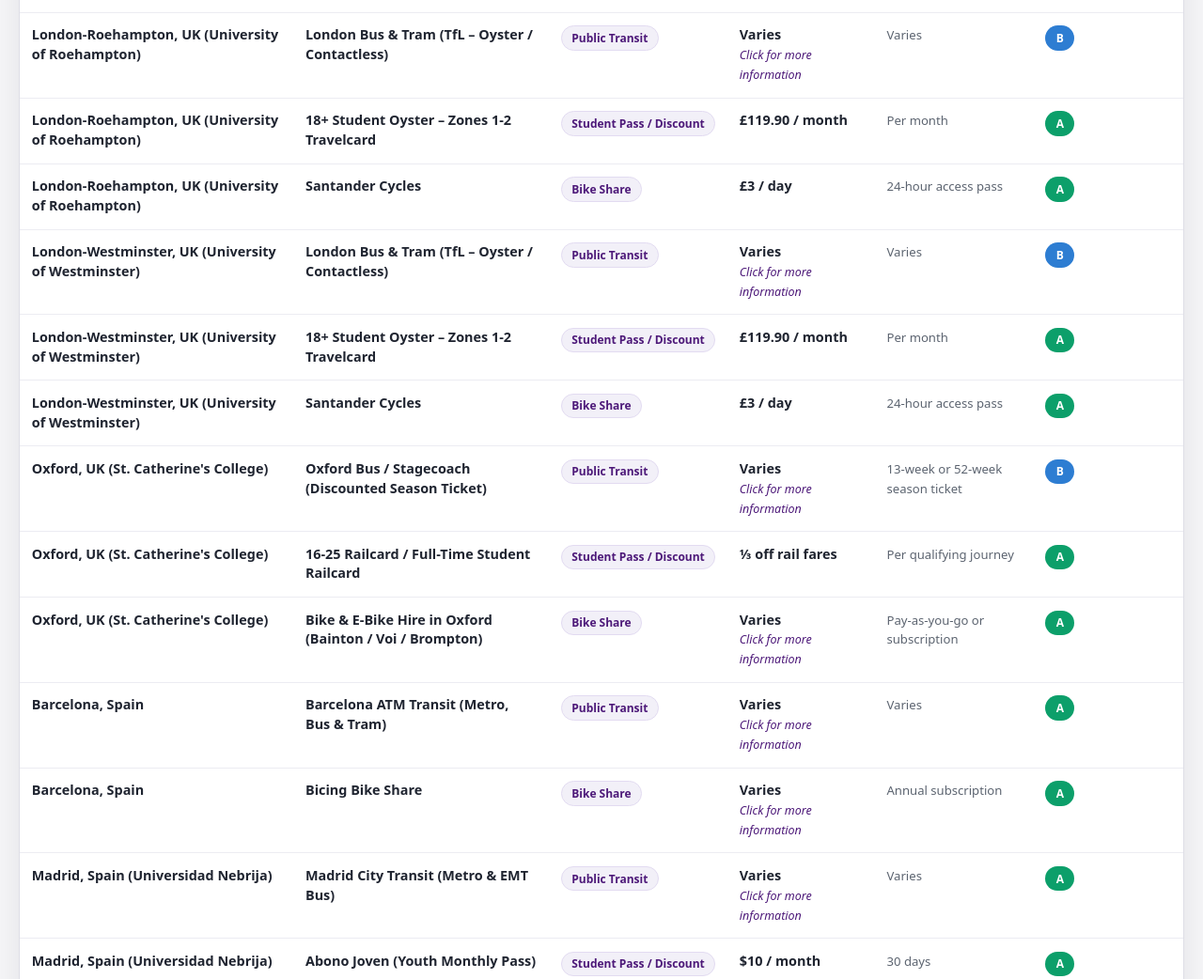
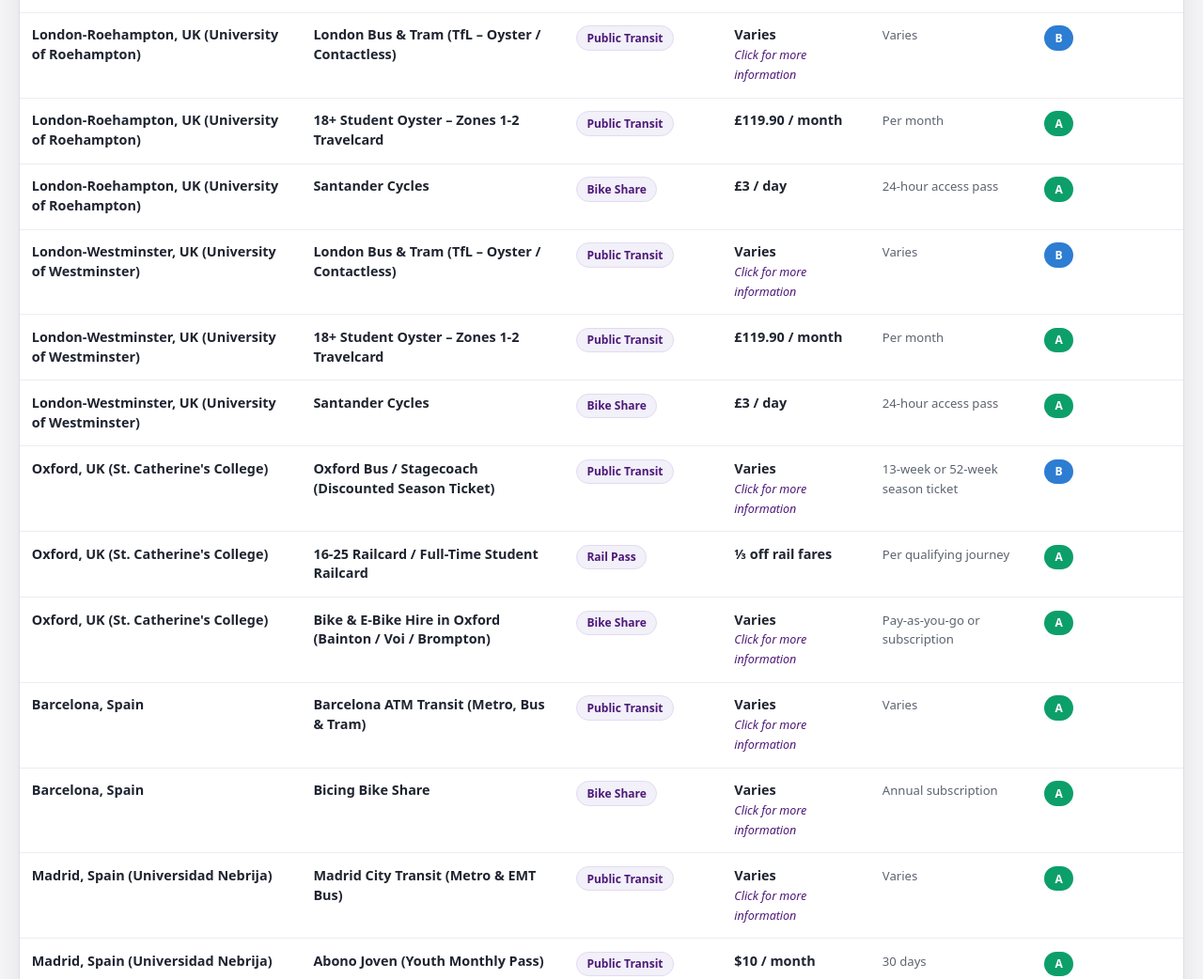
Before and after one commit to leahburcham/tcu-abroad-sustainability, a plain HTML site: page index.html in a window 1280 px wide. Shown: the part 2063-3105 px from the top of the page at 94% size. Drawn offline with Linux system fonts and the light colour scheme.

Commit message:
refactor: remove Student Pass / Discount category, remap all entries
All 6 entries previously tagged 'Student Pass / Discount' now carry the
transport-type category that actually describes them:

  Prague PID Student Subscription Pass      → Public Transit
  London-Roehampton 18+ Student Oyster      → Public Transit
  London-Westminster 18+ Student Oyster     → Public Transit
  Oxford 16-25 / Full-Time Student Railcard → Rail Pass
  Madrid Abono Joven                        → Public Transit
  Sydney Concession Opal Card               → Public Transit

'Student Pass / Discount' removed from:
  - Transportation type filter <select>
  - GRADE_RULES reference map

Madrid city transit how_to_access text updated: removed stale reference
to 'Student Pass entry below', now points to Abono Joven row by name.

```diff
--- a/index.html
+++ b/index.html
@@ -330,7 +330,6 @@
           <option value="Public Transit">Public Transit</option>
           <option value="Bike Share">Bike Share</option>
           <option value="Airport Transport">Airport Transport</option>
-          <option value="Student Pass / Discount">Student Pass / Discount</option>
           <option value="Rail Pass">Rail Pass</option>
         </select>
       </div>
@@ -681,7 +680,7 @@
     },
     {
       location: "Prague, Czech Republic (Charles University)",
-      display_type: "Student Pass / Discount",
+      display_type: "Public Transit",
       option_name: "Prague PID Student Subscription Pass",
       cost_display: "Varies",
       cost_basis: "Varies",
@@ -784,7 +783,7 @@
     },
     {
       location: "London-Roehampton, UK (University of Roehampton)",
-      display_type: "Student Pass / Discount",
+      display_type: "Public Transit",
       option_name: "18+ Student Oyster – Zones 1-2 Travelcard",
       cost_display: "£119.90 / month",
       cost_basis: "Per month",
@@ -837,7 +836,7 @@
     },
     {
       location: "London-Westminster, UK (University of Westminster)",
-      display_type: "Student Pass / Discount",
+      display_type: "Public Transit",
       option_name: "18+ Student Oyster – Zones 1-2 Travelcard",
       cost_display: "£119.90 / month",
       cost_basis: "Per month",
@@ -885,7 +884,7 @@
     },
     {
       location: "Oxford, UK (St. Catherine's College)",
-      display_type: "Student Pass / Discount",
+      display_type: "Rail Pass",
       option_name: "16-25 Railcard / Full-Time Student Railcard",
       cost_display: "⅓ off rail fares",
       cost_basis: "Per qualifying journey",
@@ -959,7 +958,7 @@
       cost_level: "Low",
       grade: "A",
       description: "Madrid's integrated transit system covers metro, city buses (EMT), and Cercanías suburban rail. Single tickets and 10-trip Metrobús cards work across both metro and EMT buses in Zone A. For students under 26, the Abono Joven (youth monthly pass) is available separately at a heavily discounted rate.",
-      how_to_access: "Buy single tickets or Metrobús 10-trip cards at metro station machines — English-language menus are available. The card is reusable (refill as needed). For the Abono Joven youth pass, see the Student Pass entry below — it requires age verification and a TDT card application.",
+      how_to_access: "Buy single tickets or Metrobús 10-trip cards at metro station machines — English-language menus are available. The card is reusable (refill as needed). If you are under the Abono Joven age limit, see the Abono Joven row — it offers unlimited monthly travel for around €10.",
       tiers: [
         { label: "Single metro ticket (Zone A)",  cost: "€1.50" },
         { label: "Single EMT bus ticket",         cost: "€1.50" },
@@ -971,7 +970,7 @@
     },
     {
       location: "Madrid, Spain (Universidad Nebrija)",
-      display_type: "Student Pass / Discount",
+      display_type: "Public Transit",
       option_name: "Abono Joven (Youth Monthly Pass)",
       cost_display: "$10 / month",
       cost_basis: "30 days",
@@ -1078,7 +1077,7 @@
     },
     {
       location: "Sydney, Australia (University of Sydney)",
-      display_type: "Student Pass / Discount",
+      display_type: "Public Transit",
       option_name: "Sydney Concession Opal Card (Tertiary Students)",
       cost_display: "Varies",
       cost_basis: "Varies",
@@ -1122,7 +1121,6 @@
     "Public Transit":          "B",  // some entries override to A (metro/tram-heavy)
     "Bike Share":              "A",
     "Airport Transport":       "C",
-    "Student Pass / Discount": "Unknown",
     "Rail Pass":               "A"
   };
   // Per-entry grade is set directly in the data above (field: grade).
```
